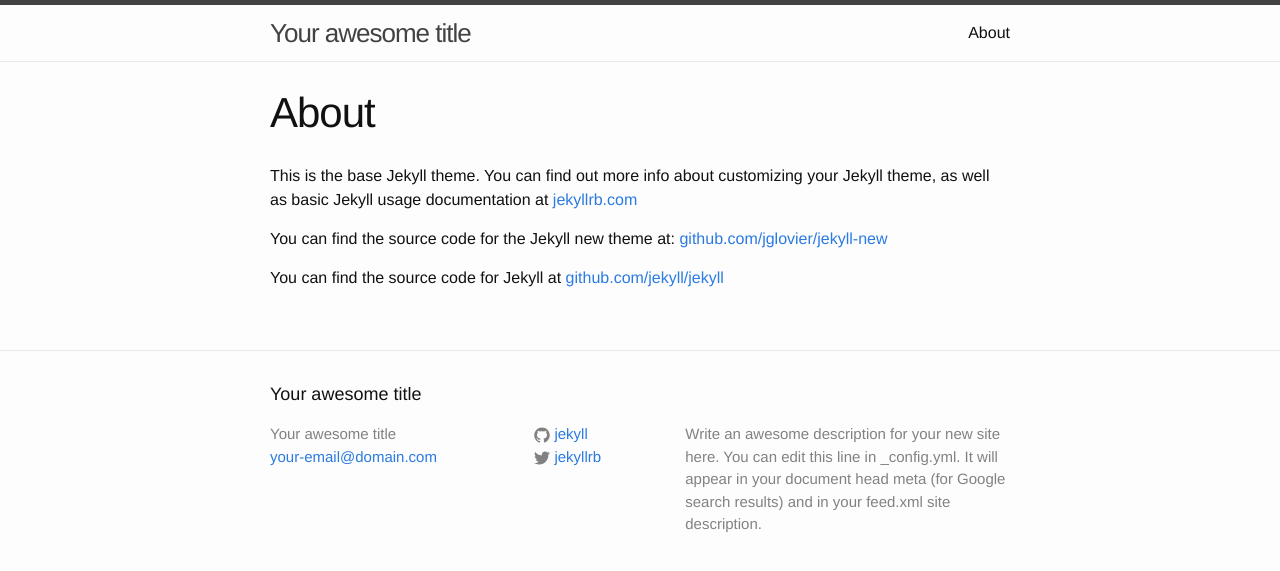
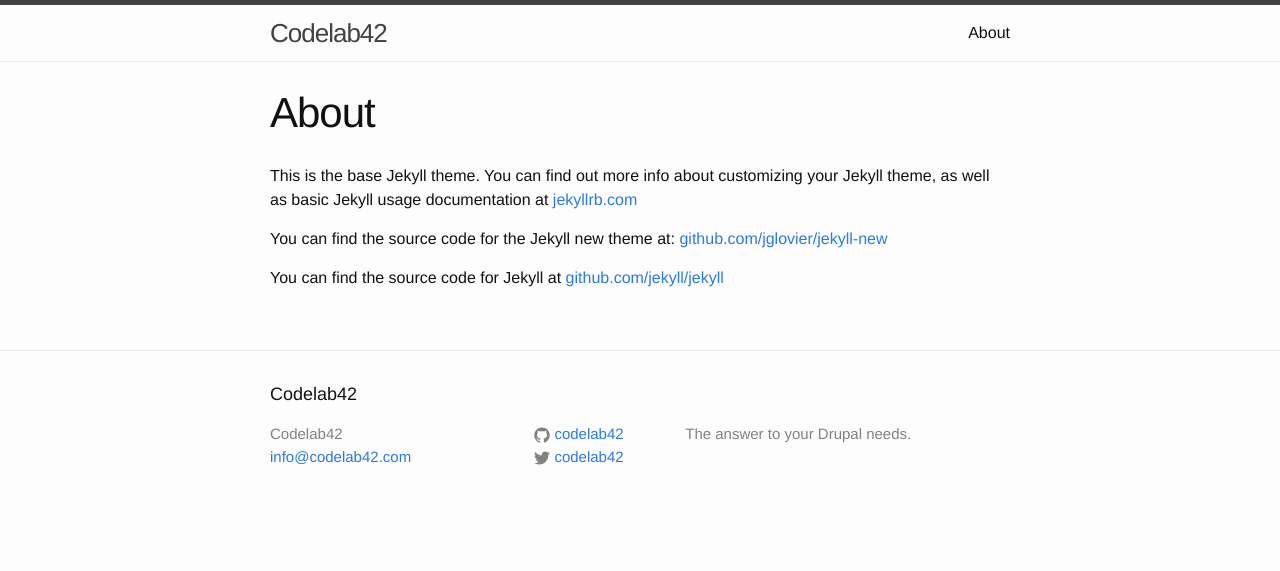
Before and after one commit to Codelab42/codelab42.github.io, a Jekyll site: the page built from about.md, in a window 1280 px wide. Shown: the top 571 px of the page. Built offline with Jekyll 4.4.1, drawn with Linux system fonts in a browser that asks for light colours.

Commit message:
Updated Jekyll config.

```diff
--- a/_config.yml
+++ b/_config.yml
@@ -1,14 +1,12 @@
 # Site settings
-title: Your awesome title
-email: your-email@domain.com
+title: Codelab42
+email: info@codelab42.com
 description: > # this means to ignore newlines until "baseurl:"
-  Write an awesome description for your new site here. You can edit this
-  line in _config.yml. It will appear in your document head meta (for
-  Google search results) and in your feed.xml site description.
+  The answer to your Drupal needs.
 baseurl: "" # the subpath of your site, e.g. /blog/
-url: "http://yourdomain.com" # the base hostname & protocol for your site
-twitter_username: jekyllrb
-github_username:  jekyll
+url: "http://www.codelab42.com" # the base hostname & protocol for your site
+twitter_username: codelab42
+github_username:  codelab42
 
 # Build settings
 markdown: kramdown
```
